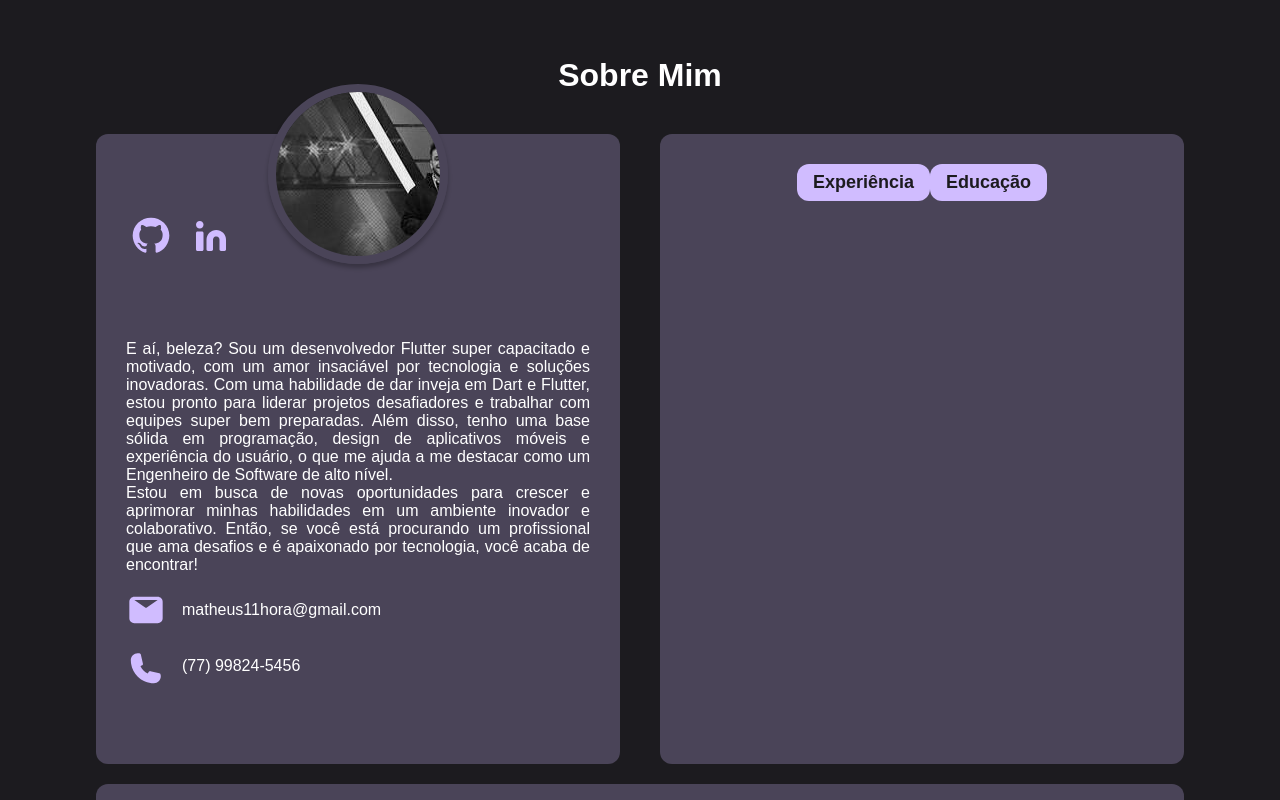
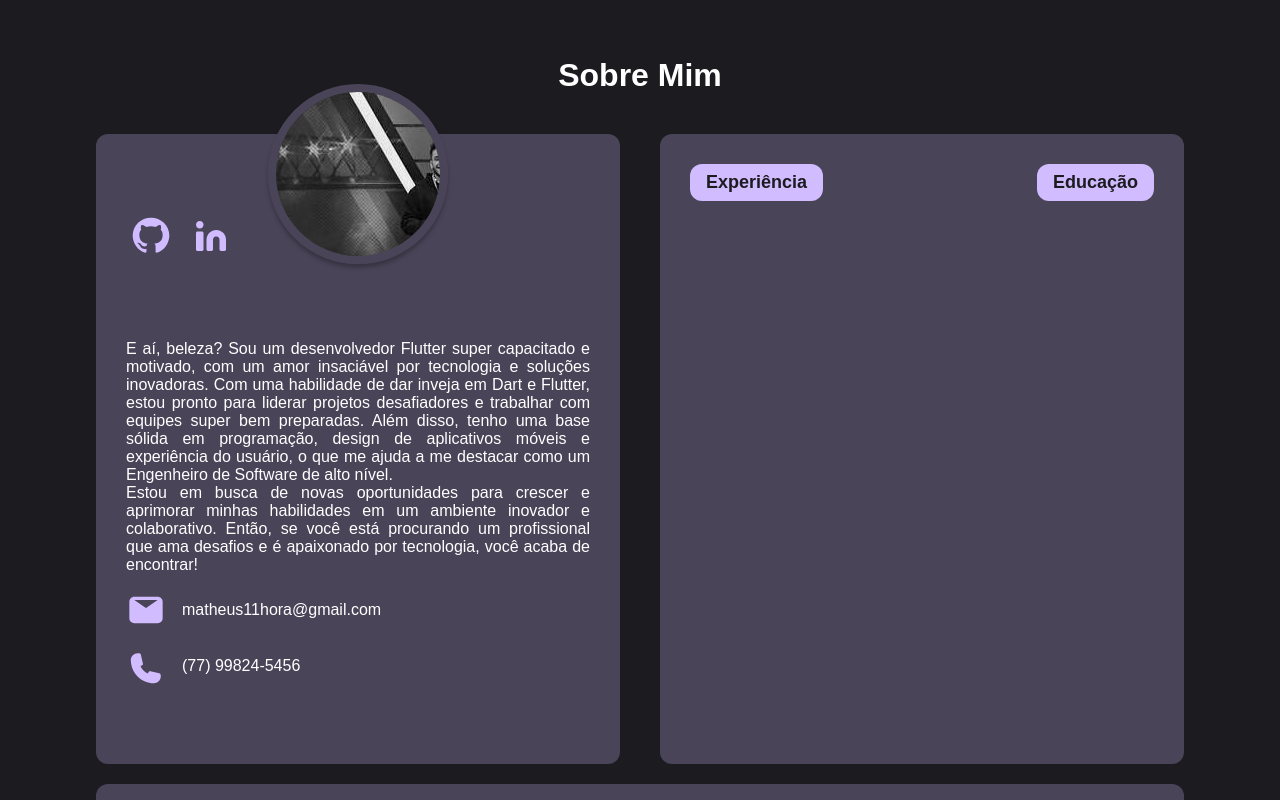
Before and after one commit to Matheus-hora48/meu-portifolio-react, a Next.js app in the folder meu-portifolio/: page / in a window 1280 px wide. Shown: the part 860-1660 px from the top of the page. Built offline with nearby package versions, Linux system fonts and the light colour scheme.

Commit message:
Arrumando o sobre

```diff
--- a/meu-portifolio/src/components/button.tsx
+++ b/meu-portifolio/src/components/button.tsx
@@ -13,14 +13,18 @@ const ButtonGroup = () => {
     <div className={`${about.right_box} ${about.button_group}`}>
       <div className={about.button_container}>
         <button
-          className={`${about.button} ${selectedButton === "Experiência" ? about.selected_button : ""}`}
+          className={`${about.button} ${about.left_button} ${
+            selectedButton === "Experiência" ? about.selected_button : ""
+          }`}
           onClick={() => handleClick("Experiência")}
           disabled={selectedButton === "Experiência"}
         >
           Experiência
         </button>
         <button
-          className={`${about.button} ${selectedButton === "Educação" ? about.selected_button : ""}`}
+          className={`${about.button} ${about.right_button} ${
+            selectedButton === "Educação" ? about.selected_button : ""
+          }`}
           onClick={() => handleClick("Educação")}
           disabled={selectedButton === "Educação"}
         >
@@ -34,14 +38,15 @@ const ButtonGroup = () => {
             Brazil <br /> <br />
             Minha jornada começou como um especialista em correção de bugs e
             implementação de recursos em aplicativos ERP mobile. Agora, estou
-            trabalhando em um projeto incrível de plataforma cruzada usando Node e
-            Flutter. Minha missão é coletar dados da API Node e transformá-los em
-            insights incríveis com o Flutter.
+            trabalhando em um projeto incrível de plataforma cruzada usando Node
+            e Flutter. Minha missão é coletar dados da API Node e transformá-los
+            em insights incríveis com o Flutter.
             <br />
             Recentemente, criei um Dashboard que fornece informações valiosas
             sobre os produtos vendidos, transformando dados complexos em uma
-            visualização atraente e fácil de entender. Sou obcecado em transformar
-            soluções tecnológicas em experiências incríveis para os usuários.
+            visualização atraente e fácil de entender. Sou obcecado em
+            transformar soluções tecnológicas em experiências incríveis para os
+            usuários.
             <br />
             Se você procura alguém apaixonado por tecnologia, inovação e
             criatividade, pode contar comigo. Estou sempre em busca de novos
@@ -50,9 +55,7 @@ const ButtonGroup = () => {
           </p>
         )}
         {selectedButton === "Educação" && (
-          <p className={about.content_text}>
-            Aqui vem o texto da Educação
-          </p>
+          <p className={about.content_text}>Aqui vem o texto da Educação</p>
         )}
       </div>
     </div>
--- a/meu-portifolio/src/style/about.module.css
+++ b/meu-portifolio/src/style/about.module.css
@@ -68,23 +68,6 @@
   justify-content: center;
   align-items: center;
   display: flex;
-  justify-content: space-between;
-}
-
-.button {
-  padding: 8px 16px;
-  font-size: 18px;
-  margin-bottom: 20px;
-  background-color: #D0BCFF;
-  color: #1C1B1F;
-  border: none;
-  font-weight: 600;
-  border-radius: 12px;
-  cursor: pointer;
-}
-
-.button:hover {
-  background-color: #a88beb;
 }
 
 .about {
@@ -155,3 +138,39 @@
     margin-bottom: 20px;
   }
 }
+
+/* Estilos para os botões */
+.button_group {
+  display: flex;
+  flex-direction: column;
+  justify-content: flex-start;
+}
+
+.button_container {
+  width: 100%;
+}
+
+.left_button {
+  float: left;
+}
+
+.right_button {
+  float: right;
+}
+
+.button {
+  padding: 8px 16px;
+  font-size: 18px;
+  margin-bottom: 20px;
+  background-color: #D0BCFF;
+  color: #1C1B1F;
+  border: none;
+  font-weight: 600;
+  border-radius: 12px;
+  cursor: pointer;
+}
+
+.selected_button {
+  background-color: #1C1B1F;
+  color: #D0BCFF;
+}
```
